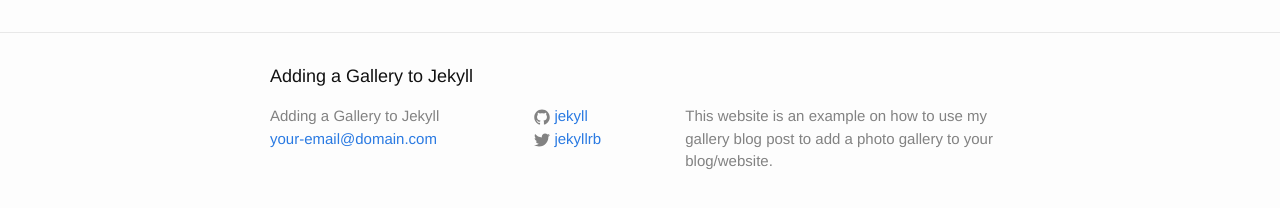
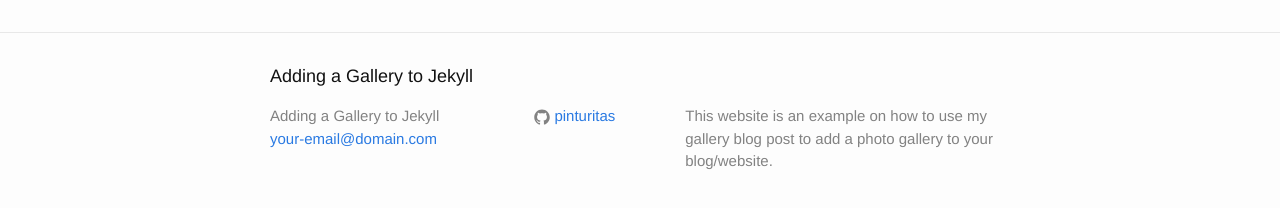
Before and after one commit to pinturitas/blog2, a Jekyll site: the page built from index.html, in a window 1280 px wide. Shown: the part 264-472 px from the top of the page. Built offline with Jekyll 4.4.1, drawn with Linux system fonts in a browser that asks for light colours.

Commit message:
config pinturitas blog2

```diff
--- a/_config.yml
+++ b/_config.yml
@@ -11,10 +11,10 @@ email: your-email@domain.com
 description: > # this means to ignore newlines until "baseurl:"
   This website is an example on how to use my gallery blog post to add a
   photo gallery to your blog/website.
-baseurl: "/jekyll-image-gallery-example" # the subpath of your site, e.g. /blog
-url: "//opieters.github.io" # the base hostname & protocol for your site
-twitter_username: jekyllrb
-github_username:  jekyll
+baseurl: "/blog2" # the subpath of your site, e.g. /blog
+url: "//pinturitas.github.io" # the base hostname & protocol for your site
+twitter_username:
+github_username:  pinturitas
 
 # Build settings
 markdown: kramdown
```
